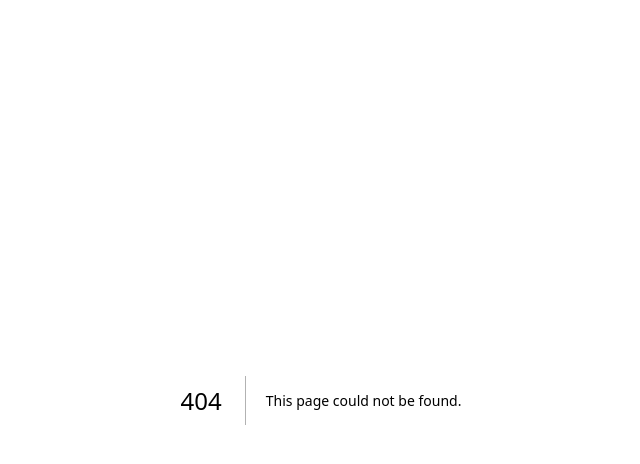
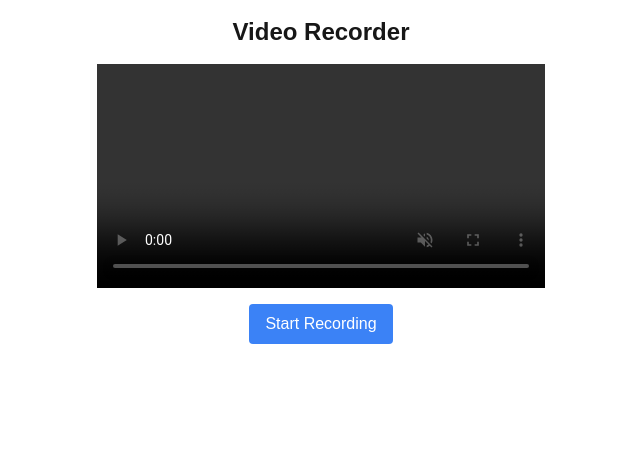
Before and after one commit to justin5764/HackGT11, a Next.js app in the folder sense/: page /home/about in a window 1280 px wide. Before the commit this address had no page. Shown: the top 464 px of the page, without its empty margins (319-959 px from the left). Built offline with nearby package versions, Linux system fonts and the light colour scheme.

Commit message:
Created embedded video recorder for interviews

```diff
--- /dev/null
+++ b/sense/src/app/components/VideoRecorder.tsx
@@ -0,0 +1,155 @@
+// components/VideoRecorder.tsx
+import React, { useRef, useState, useEffect } from 'react';
+
+const VideoRecorder: React.FC = () => {
+  const videoRef = useRef<HTMLVideoElement>(null); // Reference to the video element
+  const mediaRecorderRef = useRef<MediaRecorder | null>(null); // Reference to MediaRecorder
+  const videoChunksRef = useRef<Blob[]>([]); // Stores recorded video chunks
+  const [recording, setRecording] = useState<boolean>(false); // Recording state
+  const [videoURL, setVideoURL] = useState<string | null>(null); // URL for playback
+  const [error, setError] = useState<string>(''); // Error messages
+  const MAX_RECORDING_TIME = 300; // Maximum recording time in seconds (5 minutes)
+
+  // Feature detection on component mount
+  useEffect(() => {
+    if (!navigator.mediaDevices || !navigator.mediaDevices.getUserMedia) {
+      setError('Your browser does not support accessing media devices.');
+    }
+
+    if (!(window as any).MediaRecorder) {
+      setError('MediaRecorder API is not supported in your browser.');
+    }
+  }, []);
+
+  // Automatically stop recording after MAX_RECORDING_TIME
+  useEffect(() => {
+    let timer: NodeJS.Timeout;
+
+    if (recording) {
+      timer = setTimeout(() => {
+        stopRecording();
+        alert('Maximum recording time reached.');
+      }, MAX_RECORDING_TIME * 1000);
+    }
+
+    return () => {
+      if (timer) clearTimeout(timer);
+    };
+  }, [recording]);
+
+  // Clean up object URL on unmount or when videoURL changes
+  useEffect(() => {
+    return () => {
+      if (videoURL) {
+        URL.revokeObjectURL(videoURL);
+      }
+    };
+  }, [videoURL]);
+
+  // Function to start recording
+  const startRecording = async () => {
+    setError('');
+    try {
+      // Request access to the user's camera and microphone
+      const stream = await navigator.mediaDevices.getUserMedia({
+        video: true,
+        audio: true,
+      });
+
+      if (videoRef.current) {
+        videoRef.current.srcObject = stream; // Set the live stream to the video element
+        videoRef.current.play(); // Start playing the live stream
+      }
+
+      // Initialize MediaRecorder with the stream
+      const mediaRecorder = new MediaRecorder(stream, {
+        mimeType: 'video/webm',
+      });
+
+      // Collect video data chunks
+      mediaRecorder.ondataavailable = (event: BlobEvent) => {
+        if (event.data.size > 0) {
+          videoChunksRef.current.push(event.data); // Push data to the ref
+        }
+      };
+
+      // Handle the stop event to prepare for playback
+      mediaRecorder.onstop = () => {
+        const blob = new Blob(videoChunksRef.current, { type: 'video/webm' }); // Create a Blob from the chunks
+        const url = URL.createObjectURL(blob); // Generate a URL for the Blob
+        setVideoURL(url); // Set the videoURL state for playback
+        videoChunksRef.current = []; // Reset the video chunks
+
+        if (videoRef.current) {
+          videoRef.current.srcObject = null; // Remove the live stream
+          videoRef.current.src = url; // Set the recorded video as the source
+          videoRef.current.controls = true; // Enable playback controls
+          videoRef.current.play(); // Start playing the recorded video
+        }
+      };
+
+      mediaRecorder.start(); // Start recording
+      mediaRecorderRef.current = mediaRecorder; // Store the MediaRecorder instance
+      setRecording(true); // Update recording state
+    } catch (err) {
+      console.error('Error accessing media devices.', err);
+      setError('Could not access camera and microphone. Please check permissions.');
+    }
+  };
+
+  // Function to stop recording
+  const stopRecording = () => {
+    if (mediaRecorderRef.current) {
+      mediaRecorderRef.current.stop(); // Stop the MediaRecorder
+      setRecording(false); // Update recording state
+      const tracks = mediaRecorderRef.current.stream.getTracks();
+      tracks.forEach((track) => track.stop()); // Stop all media tracks
+    }
+  };
+
+  return (
+    <div className="flex flex-col items-center p-4">
+      <h2 className="text-2xl font-semibold mb-4">Video Recorder</h2>
+      <video
+        ref={videoRef}
+        className="w-full max-w-md h-auto bg-gray-200"
+        controls
+        muted={!videoURL} // Mute during recording, unmute during playback
+      ></video>
+      {error && <p className="text-red-500 mt-2">{error}</p>}
+      <div className="flex space-x-4 mt-4">
+        {!recording && (
+          <button
+            onClick={startRecording}
+            className="px-4 py-2 bg-blue-500 text-white rounded hover:bg-blue-600"
+            aria-label="Start Recording"
+          >
+            Start Recording
+          </button>
+        )}
+        {recording && (
+          <button
+            onClick={stopRecording}
+            className="px-4 py-2 bg-red-500 text-white rounded hover:bg-red-600"
+            aria-label="Stop Recording"
+          >
+            Stop Recording
+          </button>
+        )}
+      </div>
+      {videoURL && (
+        <div className="mt-6 w-full max-w-md">
+          <a
+            href={videoURL}
+            download="recording.webm"
+            className="mt-2 inline-block px-4 py-2 bg-purple-500 text-white rounded hover:bg-purple-600"
+          >
+            Download Video
+          </a>
+        </div>
+      )}
+    </div>
+  );
+};
+
+export default VideoRecorder;
--- /dev/null
+++ b/sense/src/app/home/about/layout.tsx
@@ -0,0 +1,35 @@
+import type { Metadata } from "next";
+import localFont from "next/font/local";
+import "../../globals.css";
+
+const geistSans = localFont({
+  src: "../../fonts/GeistVF.woff",
+  variable: "--font-geist-sans",
+  weight: "100 900",
+});
+const geistMono = localFont({
+  src: "../../fonts/GeistMonoVF.woff",
+  variable: "--font-geist-mono",
+  weight: "100 900",
+});
+
+export const metadata: Metadata = {
+  title: "Create Next App",
+  description: "Generated by create next app",
+};
+
+export default function RootLayout({
+  children,
+}: Readonly<{
+  children: React.ReactNode;
+}>) {
+  return (
+    <html lang="en">
+      <body
+        className={`${geistSans.variable} ${geistMono.variable} antialiased`}
+      >
+        {children}
+      </body>
+    </html>
+  );
+}
--- /dev/null
+++ b/sense/src/app/home/about/page.tsx
@@ -0,0 +1,10 @@
+"use client";
+import Video from "../../components/VideoRecorder"
+
+export default function Home() {
+  return (
+    <div>
+      <Video/>
+    </div>
+  );
+}
--- /dev/null
+++ b/sense/src/app/home/page.tsx
@@ -0,0 +1,8 @@
+"use client";
+
+export default function Home() {
+  return (
+    <div>
+    </div>
+  );
+}
```
